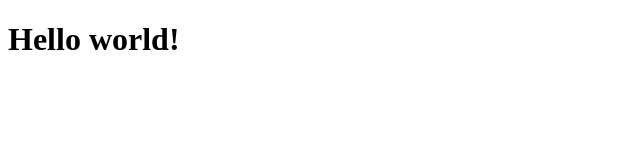
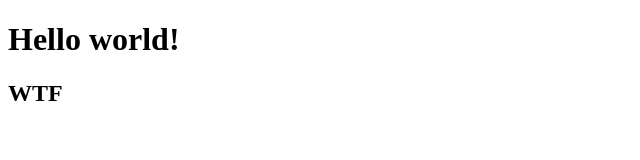
Before and after one commit to MaxBemax/project, a plain HTML site: page index.html in a window 1280 px wide. Shown: the full height of the page, 0-640 px from the left. Drawn offline with Linux system fonts and the light colour scheme.

Commit message:
index.html mode

```diff
--- a/index.html
+++ b/index.html
@@ -8,5 +8,6 @@
 </head>
 <body>
    <h1>Hello world!</h1>
+   <h2>WTF</h2>
 </body>
 </html>
```
